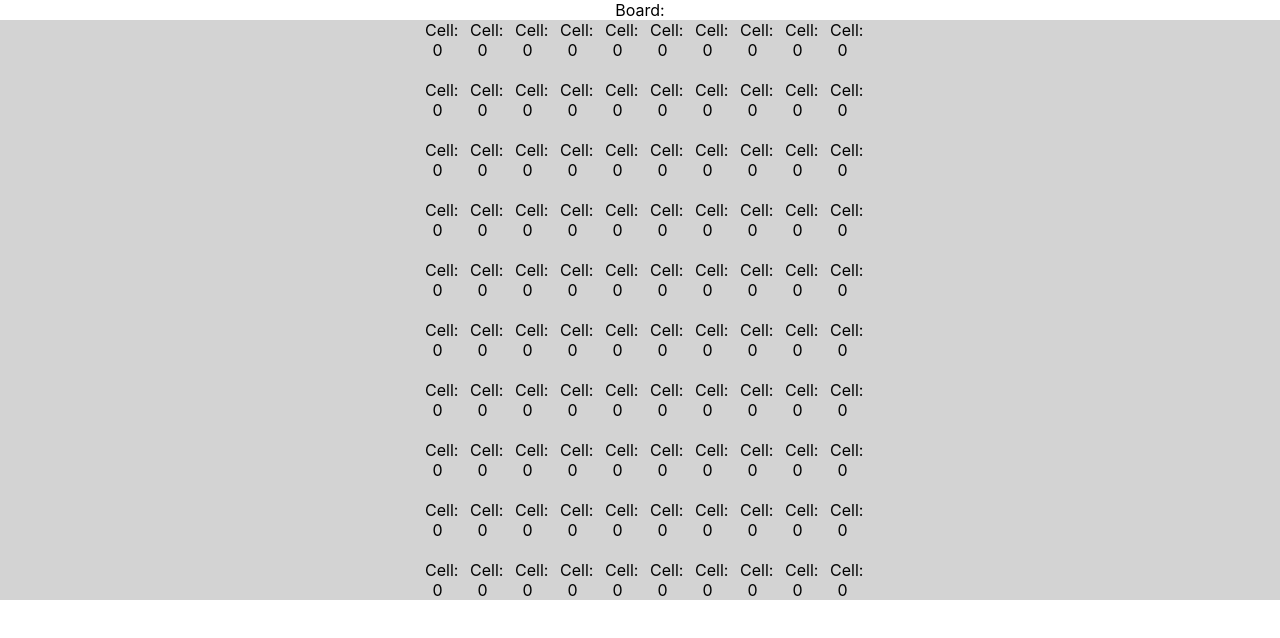
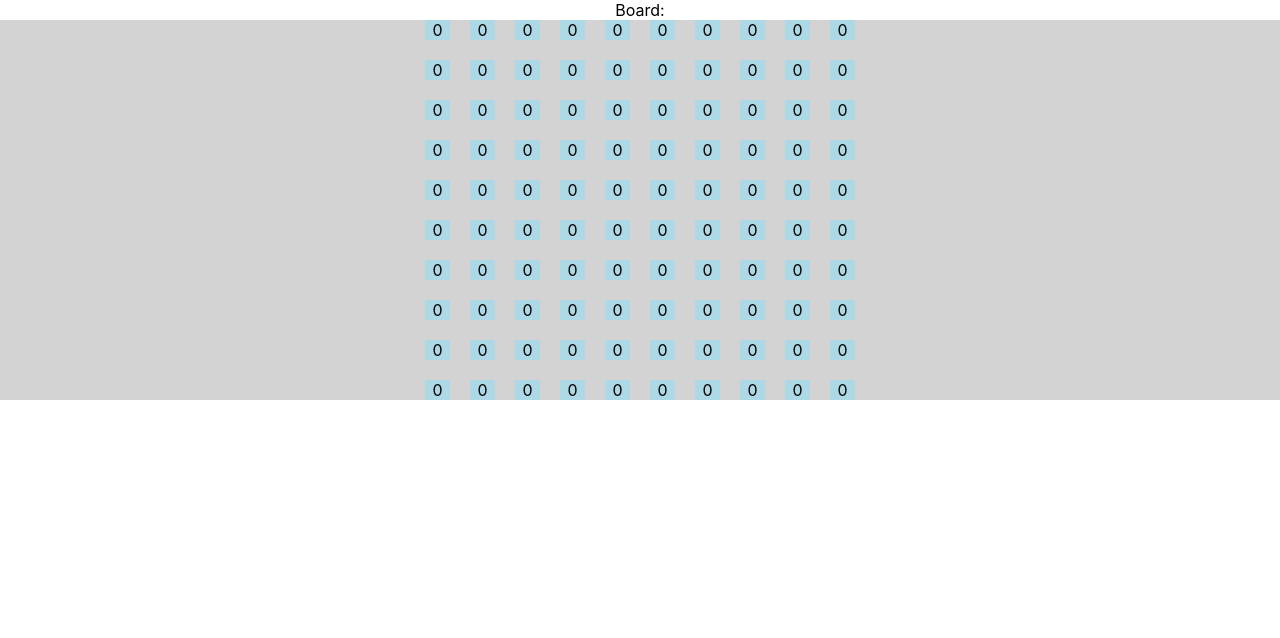
Before and after one commit to jalvarez24/TSweeper, a React (Create React App) app: page / in a window 1280 px wide. Shown: the top 638 px of the page. Built offline with nearby package versions, Linux system fonts and the light colour scheme.

Commit message:
Initial push of Cell component and its styles

```diff
--- /dev/null
+++ b/src/components/Cell.css
@@ -0,0 +1,3 @@
+.cell {
+    background-color: lightblue;
+}
--- a/src/components/Cell.tsx
+++ b/src/components/Cell.tsx
@@ -1,4 +1,5 @@
 import React, { useState } from 'react'
+import './Cell.css'
 
 interface Props {
     val?: number
@@ -7,8 +8,10 @@ interface Props {
 const Cell: React.FC<Props> = ({ val }) => {
 
     return (
-        <div>
-            Cell: {val}
+        <div
+        className='cell'
+        >
+            {val}
         </div>
     )
 }
```
